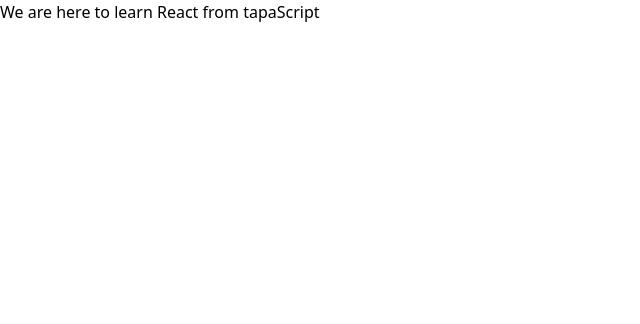
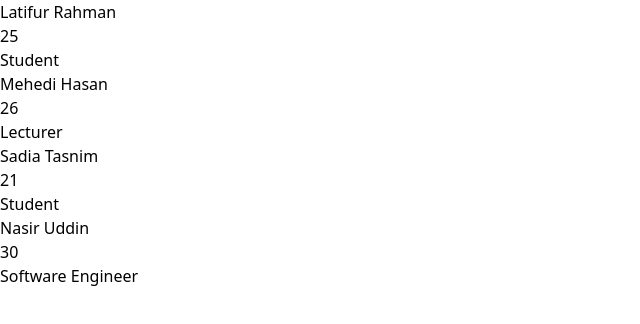
Before and after one commit to zihad18/Learn-React-with-TapaScript, a React (Vite) app in the folder Task_1/task1/: page / in a window 1280 px wide. Shown: the top 324 px of the page, without its empty margins (0-640 px from the left). Built offline with nearby package versions, Linux system fonts and the light colour scheme.

Commit message:
feching from array implemented

```diff
--- a/Task_1/task1/index.html
+++ b/Task_1/task1/index.html
@@ -4,7 +4,7 @@
     <meta charset="UTF-8" />
     <link rel="icon" type="image/svg+xml" href="/vite.svg" />
     <meta name="viewport" content="width=device-width, initial-scale=1.0" />
-    <title>Task 1</title>
+    <title>Task 4</title>
   </head>
   <body>
     <div id="root"></div>
--- a/Task_1/task1/src/App.jsx
+++ b/Task_1/task1/src/App.jsx
@@ -1,11 +1,11 @@
-import Printer from './Printer'
-
+import UserInfo from './components/UserInfo'
 function App() {
 
 
   return (
     <>
-    <Printer />
+    <UserInfo />
+
     </>
   )
 }
--- a/Task_1/task1/src/components/User.jsx
+++ b/Task_1/task1/src/components/User.jsx
@@ -1,8 +1,14 @@
-function User() {
+import PropType from 'prop-types';
+function User({user}) {
     return (
       <div>
-        <h1>User</h1>
+        <h1>{user.fullName}</h1>
+        <p>{user.age}</p>
+        <p>{user.occupation}</p>
       </div>
     )
 }
+User.propTypes = {
+    user: PropType.object.isRequired,
+}
 export default User;
--- a/Task_1/task1/src/components/UserInfo.jsx
+++ b/Task_1/task1/src/components/UserInfo.jsx
@@ -1,4 +1,6 @@
-/*const InitialUsers = [
+import UserList from './UserList';
+function UserInfo() {
+    const InitialUsers = [
         {
           id: crypto.randomUUID(),
           fullName: 'Latifur Rahman',
@@ -24,13 +26,9 @@
           occupation: 'Software Engineer',
         },
       ];
-
-  */
-
-function UserInfo() {
     return (
       <div>
-        <h1>User Information</h1>
+        <UserList users={InitialUsers} />
       </div>
     )
 }
--- a/Task_1/task1/src/components/UserList.jsx
+++ b/Task_1/task1/src/components/UserList.jsx
@@ -1,8 +1,19 @@
-function UserList() {
+import PropType from 'prop-types';
+import User from './User';
+function UserList({users}) {
+    let row = []
+    users.forEach((user) => {
+        row.push(<User key={user.id} user={user}/>);
+    });
+
     return (
         <div>
-            <h1>User List</h1>
+            {row}
         </div>
     );
 }
+
+UserList.propTypes = {
+    users: PropType.array.isRequired,
+}
 export default UserList;
```
Lines whose indentation alone changed are shown as unchanged.
